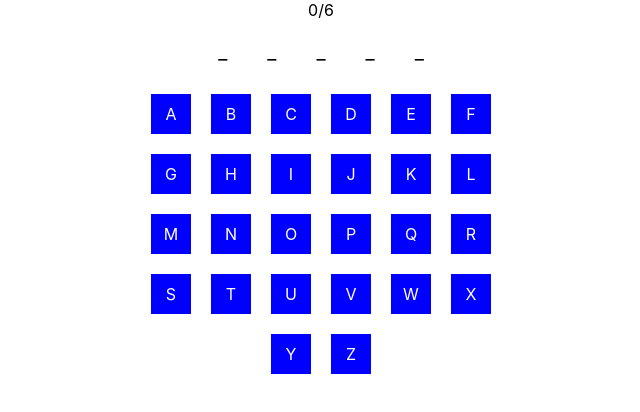
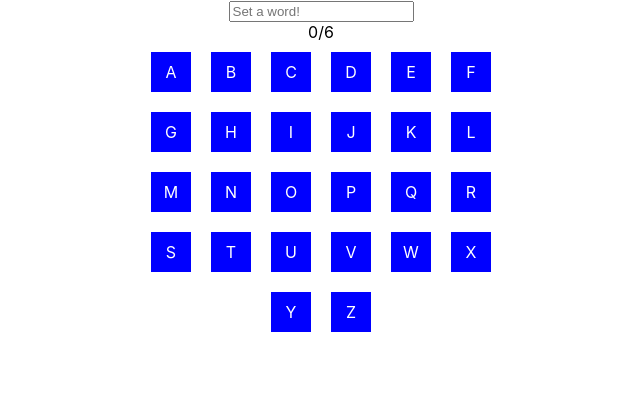
Before and after one commit to santiagosan93/hangman, a React (Create React App) app: page / in a window 1280 px wide. Shown: the top 412 px of the page, without its empty margins (319-959 px from the left). Built offline with nearby package versions, Linux system fonts and the light colour scheme.

Commit message:
functionality on set word component

```diff
--- a/src/components/hang_man.js
+++ b/src/components/hang_man.js
@@ -1,6 +1,7 @@
 import React, { Component } from 'react';
 import Man from './man'
 import HiddenWord from './hidden_word'
+import SetWord from './set_word'
 import KeysContainer from './keys_container'
 import countUniqueLetters from '../helpers/c_u_letters'
 
@@ -14,7 +15,7 @@ class HangMan extends Component {
     this.state = {
       keys: this.fillKeys(),
       mistakes: 0,
-      hidden_word: 'apple',
+      hidden_word: '',
       alive: true
     }
     this.fillKeys = this.fillKeys.bind(this)
@@ -22,13 +23,22 @@ class HangMan extends Component {
     this.foundLetters = this.foundLetters.bind(this)
     this.gameWon = this.gameWon.bind(this)
     this.resetGame = this.resetGame.bind(this)
+    this.handleSubmit = this.handleSubmit.bind(this)
+
+    this.input = React.createRef();
+  }
+
+  handleSubmit(word) {
+    this.setState({
+      hidden_word: word
+    })
   }
 
   resetGame() {
     this.setState({
       keys: this.fillKeys(),
       mistakes: 0,
-      hidden_word: 'apple',
+      hidden_word: '',
       alive: true
     })
   }
@@ -70,7 +80,7 @@ class HangMan extends Component {
   }
 
   render() {
-    if (this.gameWon()) {
+    if (this.gameWon() && this.state.hidden_word !== '') {
       return (
         <div>
           <h1>Yeeeei you woon!</h1>
@@ -80,6 +90,7 @@ class HangMan extends Component {
     }else if(this.state.alive) {
       return (
         <div className='hang-box'>
+          {this.state.hidden_word === '' && <SetWord handleSubmit={this.handleSubmit}/>}
           <Man mistakes={this.state.mistakes} maxWrongGueses={this.props.maxWrongGueses}/>
           <HiddenWord word={this.state.hidden_word} foundLetters={this.foundLetters()}/>
           <KeysContainer keys={this.state.keys} handleClick={this.handleClick}/>
--- /dev/null
+++ b/src/components/set_word.js
@@ -0,0 +1,30 @@
+import React, { Component } from 'react'
+
+class SetWord extends Component {
+  constructor(props) {
+    super(props)
+    this.setWord = this.setWord.bind(this)
+    this.input = React.createRef();
+  }
+
+  setWord(event) {
+    event.preventDefault();
+    this.props.handleSubmit(this.input.current.value)
+  }
+
+
+  render() {
+    return (
+      <form onSubmit={this.setWord}>
+        <input
+          type="text"
+          placeholder='Set a word!'
+          ref={this.input}
+        />
+        <input type="submit" hidden={true}/>
+      </form>
+    )
+  }
+}
+
+export default SetWord
```
